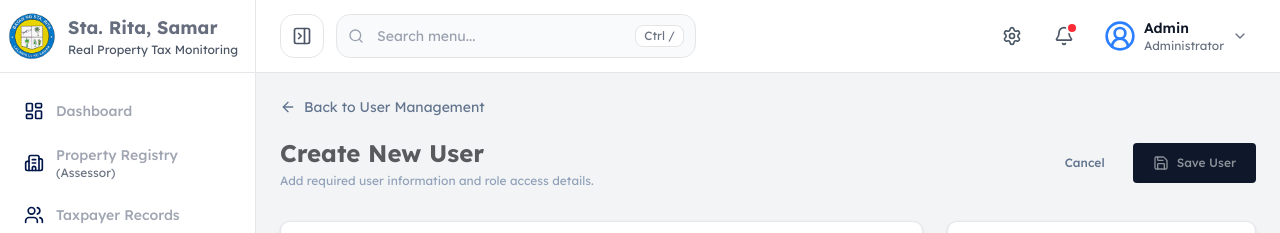
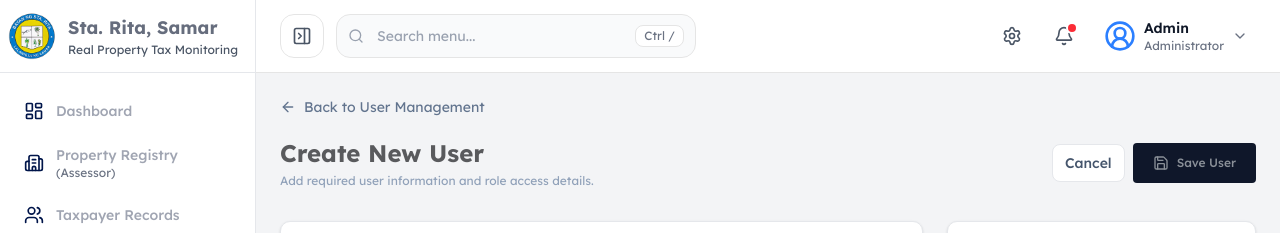
Before and after one commit to panisjr/tax-system, a Next.js app: page /user/create in a window 1280 px wide. Shown: the top 233 px of the page. Built offline with nearby package versions, Linux system fonts and the light colour scheme.

Commit message:
resolved merge issue

```diff
--- a/app/user/create/page.tsx
+++ b/app/user/create/page.tsx
@@ -164,7 +164,7 @@ export default function CreateUserPage() {
           <div className="flex items-center gap-2">
             <Link
               href="/user"
-              className="font-inter h-10 inline-flex items-center rounded px-5 text-xs font-medium text-slate-500 transition-colors hover:text-slate-700"
+              className="font-inter inline-flex items-center gap-2 rounded-md border border-gray-200 bg-white px-3 py-2 text-sm font-medium text-slate-600 hover:bg-gray-50"
             >
               Cancel
             </Link>
```
